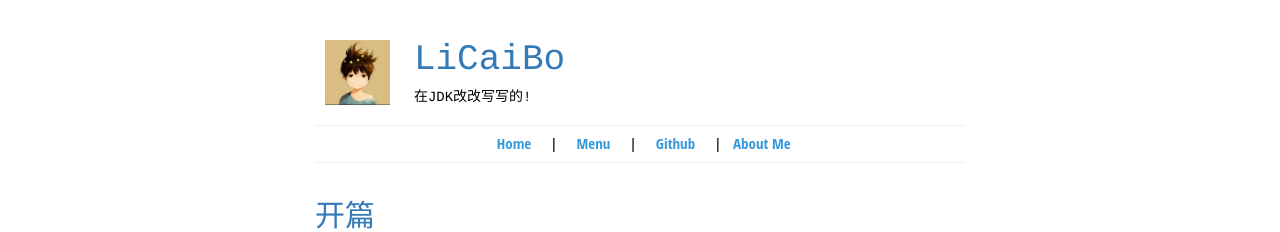
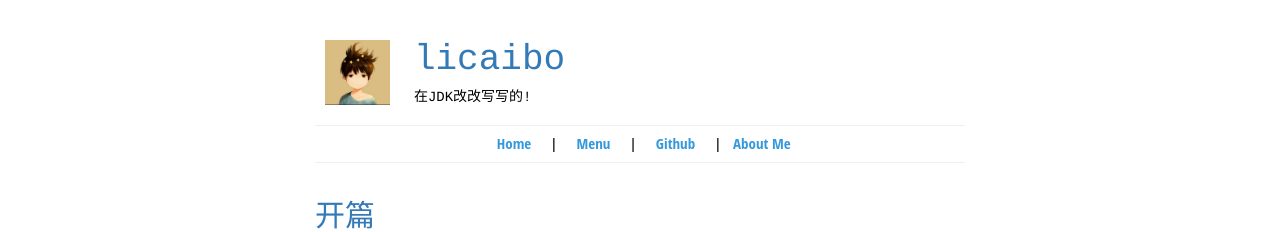
Before and after one commit to lcbbcl/licaibo.github.io, a Jekyll site: the page built from index.html, in a window 1280 px wide. Shown: the top 232 px of the page. Built offline with Jekyll 4.4.1, drawn with Linux system fonts in a browser that asks for light colours.

Commit message:
第一篇博客

```diff
--- a/_data/blog.yml
+++ b/_data/blog.yml
@@ -1,2 +1,2 @@
-title: LiCaiBo
+title: licaibo
 description: 在JDK改改写写的!
```
